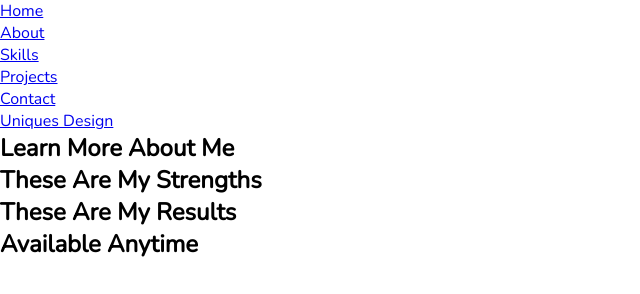
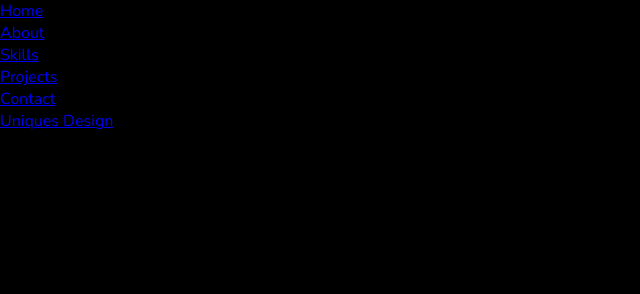
Before and after one commit to agausha/Animated-Navigation, a plain HTML site: page index.html in a window 1280 px wide. Shown: the whole page, without its empty margins (0-640 px from the left). Drawn offline with nearby package versions, Linux system fonts and the light colour scheme.

Commit message:
Added bg-color

```diff
--- a/sass/_base.scss
+++ b/sass/_base.scss
@@ -27,4 +27,5 @@ html {
 
 body {
   font-family: 'Nunito', sans-serif;
+  background: $color-primary-bg;
 }
```
Also changed, not shown: css/main.css, css/main.min.css, 2 other files.
